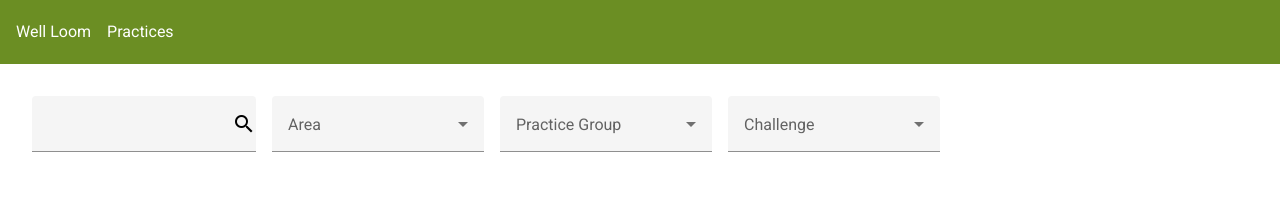
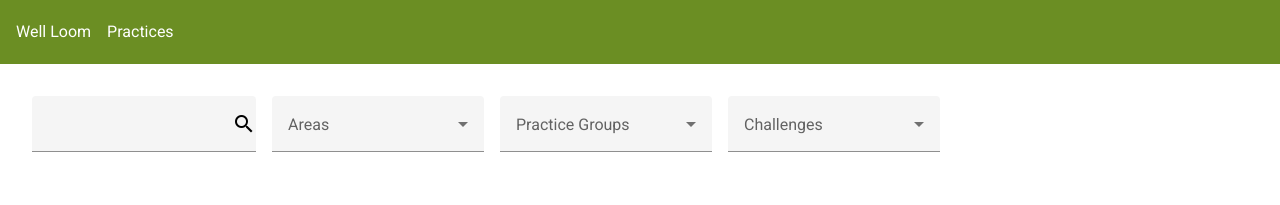
Before and after one commit to grantg5/well-loom-flask-react, an Angular app in the folder well-loom-frontend/: page /practice-search in a window 1280 px wide. Shown: the top 205 px of the page. Built offline with nearby package versions, Linux system fonts and the light colour scheme.

Commit message:
Working through practice library filter functionality

```diff
--- a/well-loom-frontend/src/app/features/practice-library/components/practice-search-bar/practice-search-bar.component.html
+++ b/well-loom-frontend/src/app/features/practice-library/components/practice-search-bar/practice-search-bar.component.html
@@ -6,24 +6,24 @@
         </button>
     </mat-form-field>
     <mat-form-field>
-        <mat-label>Area</mat-label>
-        <mat-select multiple [(value)]="areaIdsSelected" (selectionChange)="areasFiltered()">
+        <mat-label>Areas</mat-label>
+        <mat-select multiple [(value)]="areaIdsSelected" (selectionChange)="areasDropdownFiltered()">
             <!--TODO: Loop through input of practice areas queried from DB to create mat-options w/ value=id-->
             <mat-option value="test">Test</mat-option>
             <mat-option value="test2">Test2</mat-option>
         </mat-select>
     </mat-form-field>
     <mat-form-field>
-        <mat-label>Practice Group</mat-label>
-        <mat-select multiple [(value)]="practiceGroupIdsSelected" (selectionChange)="practiceGroupsFiltered()">
+        <mat-label>Practice Groups</mat-label>
+        <mat-select multiple [(value)]="practiceGroupIdsSelected" (selectionChange)="practiceGroupsDropdownFiltered()">
             <!--TODO: Loop through input of practice areas queried from DB to create mat-options w/ value=id-->
             <mat-option value="test">Test</mat-option>
             <mat-option value="test2">Test2</mat-option>
         </mat-select>
     </mat-form-field>
     <mat-form-field>
-        <mat-label>Challenge</mat-label>
-        <mat-select multiple [(value)]="challengeIdsSelected" (selectionChange)="challengesFiltered()">
+        <mat-label>Challenges</mat-label>
+        <mat-select multiple [(value)]="challengeIdsSelected" (selectionChange)="challengesDropdownFiltered()">
             <!--TODO: Loop through input of practice areas queried from DB to create mat-options w/ value=id-->
             <mat-option value="test">Test</mat-option>
             <mat-option value="test2">Test2</mat-option>
--- a/well-loom-frontend/src/app/features/practice-library/components/practice-search-bar/practice-search-bar.component.ts
+++ b/well-loom-frontend/src/app/features/practice-library/components/practice-search-bar/practice-search-bar.component.ts
@@ -1,4 +1,4 @@
-import { Component } from '@angular/core';
+import { Component, Input, Output, EventEmitter } from '@angular/core';
 import { FormsModule } from '@angular/forms';
 import { MatInputModule } from '@angular/material/input';
 import { MatSelectModule } from '@angular/material/select';
@@ -17,19 +17,41 @@ export class PracticeSearchBarComponent {
   practiceGroupIdsSelected: number[] = [];
   challengeIdsSelected: number[] = [];
 
-  searchPractices(searchInput: string) {
-    console.log("Search clicked");
+  allDropdownValues: object = this.fetchAllDropdownValues();
+
+  areas: object = {};
+  practiceGroups: object = {};
+  challengeIds: object = {};
+
+  @Output() dropdownUpdated = new EventEmitter<object>();
+
+  fetchAllDropdownValues(): object {
+    // TODO: Call "service" to fetch all dropdown values, populate areas, practiceGroups, challengeIds properties. Loop through them in html to build mat-options
+
+    return {};
   }
 
-  areasFiltered() {
-    console.log(`Areas: ${ this.areaIdsSelected }`);
+  searchPractices(searchInput: string) {
+
   }
 
-  practiceGroupsFiltered() {
-    console.log(`Practice Groups: ${ this.practiceGroupIdsSelected }`);
+  // NOTE: Will need to update practice group filter on area update (not challenges), to only include ones within the updated dropdown.
+  // Ex. Area updated, practice group dropdown should refresh to include what's in area, removing any selected items that aren't in said area
+
+  // Will need to update area & practice group dropdown on challenge update
+
+  // Will need to update area on practice group dropdown update
+
+  // These functions emit dropdown updates to the parent function to re-filter practices on. They also update available values in other dropdowns.
+  areasDropdownFiltered() {
+    this.dropdownUpdated.emit({dropdown: "areas", idsSelected: this.areaIdsSelected});
   }
 
-  challengesFiltered() {
-    console.log(`Areas: ${ this.challengeIdsSelected }`);
+  practiceGroupsDropdownFiltered() {
+    this.dropdownUpdated.emit({dropdown: "practiceGroups", idsSelected: this.practiceGroupIdsSelected});
+  }
+
+  challengesDropdownFiltered() {
+    this.dropdownUpdated.emit({dropdown: "challenges", idsSelected: this.challengeIdsSelected});
   }
 }
--- a/well-loom-frontend/src/app/features/practice-library/pages/practice-search/practice-search.component.html
+++ b/well-loom-frontend/src/app/features/practice-library/pages/practice-search/practice-search.component.html
@@ -1 +1 @@
-<app-practice-search-bar></app-practice-search-bar>
+<app-practice-search-bar (dropdownUpdated)="dropdownFilterUpdated($event)"></app-practice-search-bar>
--- a/well-loom-frontend/src/app/features/practice-library/pages/practice-search/practice-search.component.ts
+++ b/well-loom-frontend/src/app/features/practice-library/pages/practice-search/practice-search.component.ts
@@ -1,4 +1,4 @@
-import { Component } from '@angular/core';
+import { Component, Output, EventEmitter } from '@angular/core';
 import { PracticeSearchBarComponent } from 'features/practice-library/components/practice-search-bar/practice-search-bar.component';
 import { PracticesGroupedCardsComponent } from 'features/practice-library/components/practices-grouped-cards/practices-grouped-cards.component';
 
@@ -10,14 +10,11 @@ import { PracticesGroupedCardsComponent } from 'features/practice-library/compon
   styleUrl: './practice-search.component.css'
 })
 export class PracticeSearchComponent {
-  // NOTE: Will need to update practice group filter on area update (not challenges), to only include ones within the updated dropdown.
-  // Ex. Area updated, practice group dropdown should refresh to include what's in area, removing any selected items that aren't in said area
 
-  // Will need to update area & practice group dropdown on challenge update
+  // Calls other functions in this class to update initially-queried practices list based on updated filters
+  dropdownFilterUpdated(idsSelected: object) {
+    // idsSelected = {dropdown: dropdown changed, idsSelected: ids of values selected}
 
-  // Will need to update area on practice group dropdown update
-
-  fetchAreasForFilter() {
 
   }
 }
```
